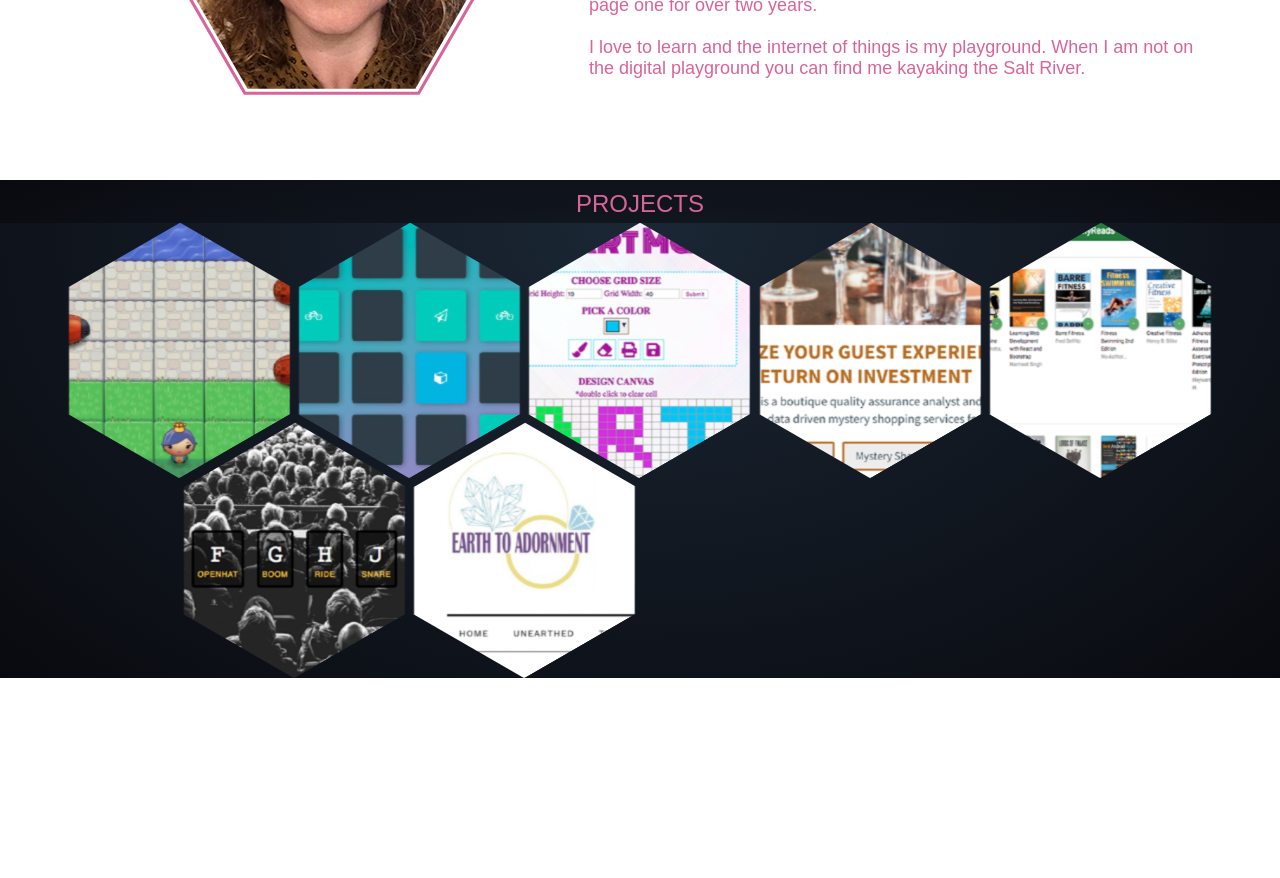
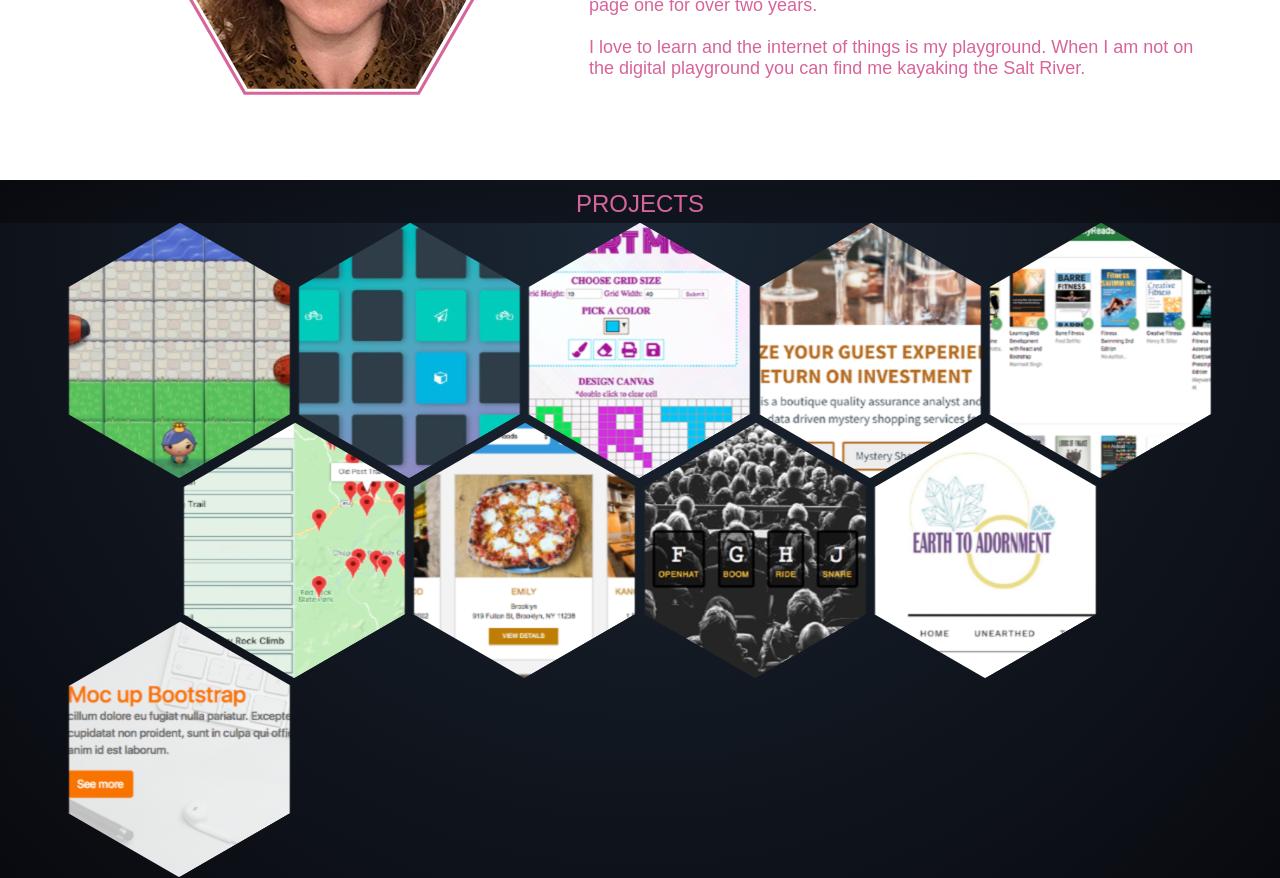
Before and after one commit to typhaneybdev/portfolio, a plain HTML site: page index.html in a window 1280 px wide. Shown: the part 1178-2056 px from the top of the page. Before the commit the page ends 1856 px from the top, so only its background shows below. Drawn offline with Linux system fonts and the light colour scheme; a web font is replaced by a local one.

Commit message:
added projects

```diff
--- a/index.html
+++ b/index.html
@@ -260,6 +260,28 @@
               </div>
             </li>
             <li class="hex">
+                <div class="hexIn">
+                  <a class="hexLink" href="https://github.com/typhaneybdev/React_Neighborhood_Map_Udacity">
+                    <img src="img/sedonareact.png" alt="" />
+                    <h1>Sedona Hiking App</h1>
+                    <p>
+                      React, Google Map API, FourSquare API
+                    </p>
+                  </a>
+                </div>
+              </li>
+              <li class="hex">
+                  <div class="hexIn">
+                    <a class="hexLink" href="hhttps://github.com/typhaneybdev/mws-restaurant-stage-1-master">
+                      <img src="img/restreviewapp.png" alt="" />
+                      <h1>Restaurant Review App</h1>
+                      <p>
+                        Accessible, Responsive, Caching, JavaScript, CSS, A11Y
+                      </p>
+                    </a>
+                  </div>
+                </li>
+            <li class="hex">
               <div class="hexIn">
                 <a class="hexLink" href="https://github.com/typhaneybdev/JavaScript30-DrumKit">
                   <img src="img/drumkit-01.png" alt="" />
@@ -281,6 +303,17 @@
                 </a>
               </div>
             </li>
+            <li class="hex">
+                <div class="hexIn">
+                  <a class="hexLink" href="https://typhaneybdev.github.io/Bootstrap-moc-up-site/">
+                    <img src="img/bootstrapmocup.png" alt="" />
+                    <h1>Bootstrap Moc Up</h1>
+                    <p>
+                      Bootstrap, jQuery
+                    </p>
+                  </a>
+                </div>
+              </li>
           </ul>
         </div>
       </section>
```
Also changed, not shown: img/Screenshot 2019-01-07 14.40.33-01.png (added), img/bootstrapmocup.png (added), img/restreviewapp.png (added), img/sedonareact.png (added), img/sedonareact1.png (added).
